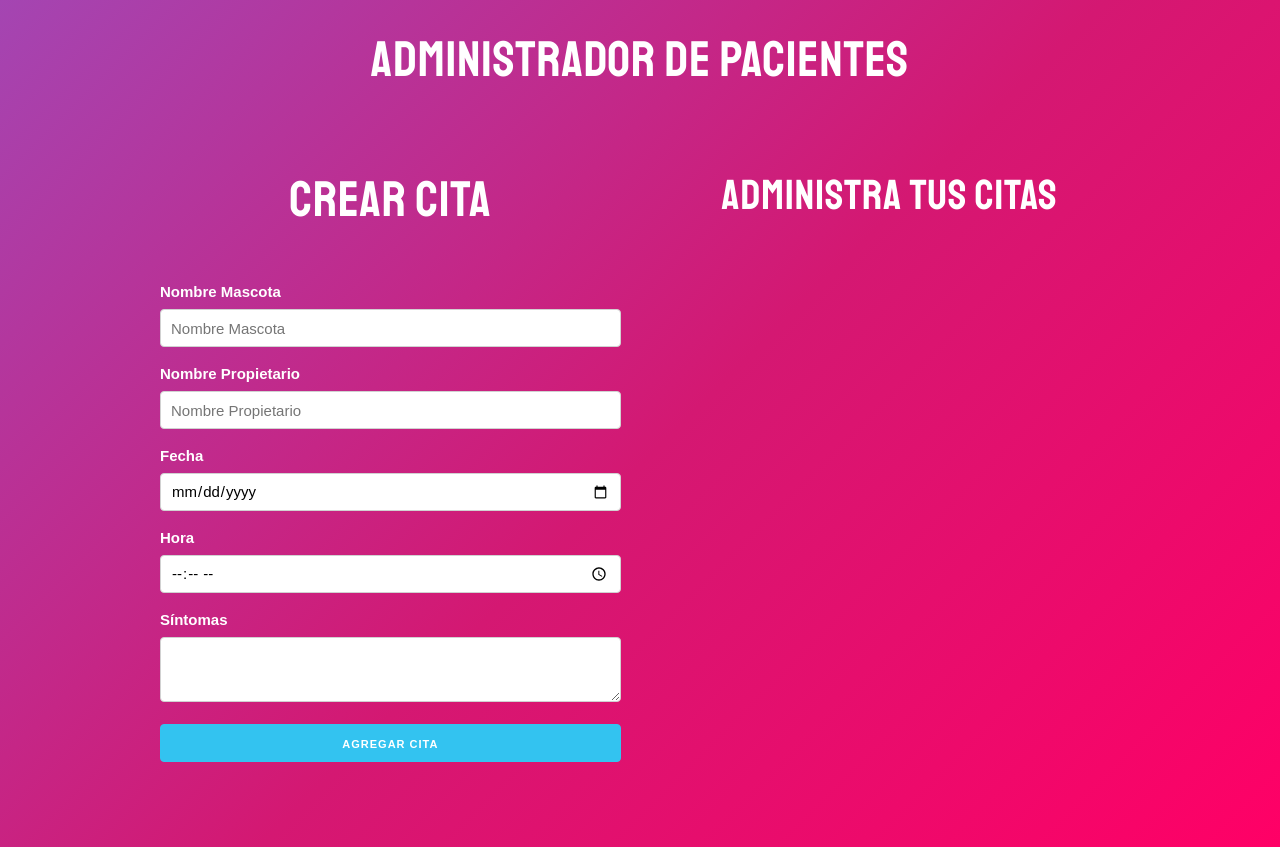
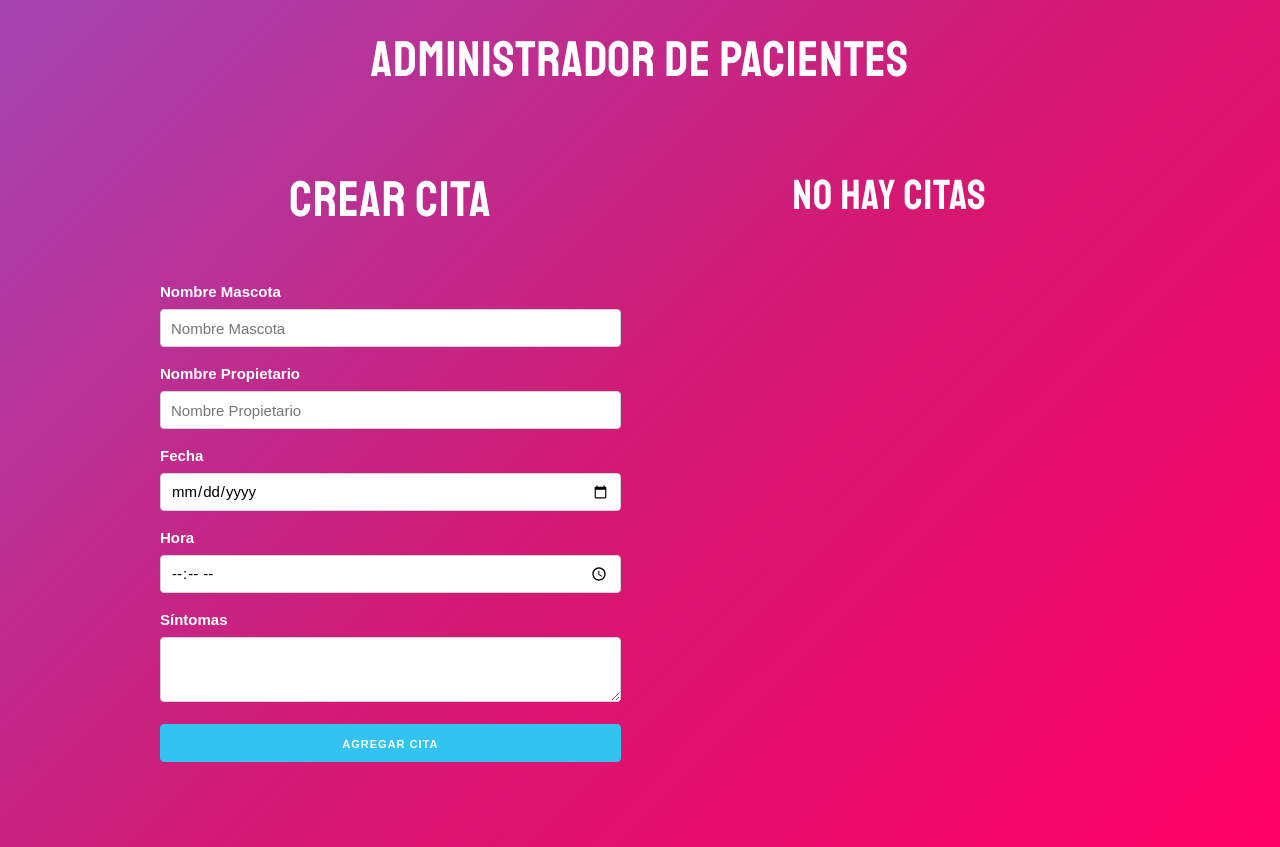
Before and after one commit to JoseIgnacioTapia/citas-adm-react, a React (Create React App) app: page / in a window 1280 px wide. Built offline with nearby package versions, Linux system fonts and the light colour scheme.

Commit message:
Conditional message and useEffect

```diff
--- a/src/App.js
+++ b/src/App.js
@@ -1,4 +1,4 @@
-import { Fragment, useState } from 'react';
+import { Fragment, useState, useEffect } from 'react';
 import Formulario from './components/Formulario'
 import Cita from './components/Cita'
 
@@ -6,6 +6,11 @@
 
   // Array de citas
   const [citas, guardarCitas] = useState([]);
+
+  // Use Effect para realizar ciertas operaciones
+  useEffect(()=> {
+    console.log('Documento listo o algo paso con las citas');
+  }, [citas]);
 
   // Función que tome las citas actuales y agregue as nuevas
   const crearCita = cita => {
@@ -21,6 +26,9 @@
     guardarCitas(nuevaCita);
   };
 
+  // Mensaje condicional
+  const titulo = citas.length === 0 ? 'No hay citas' : 'Administra tus citas';
+
   return (
     <Fragment>
       <h1>Administrador de Pacientes</h1>
@@ -33,7 +41,7 @@
             />
           </div>
           <div className="one-half column">
-            <h2>Administra tus Citas</h2>
+            <h2>{titulo}</h2>
             {citas.map(cita => (
               <Cita
                 key={cita.id}
```
